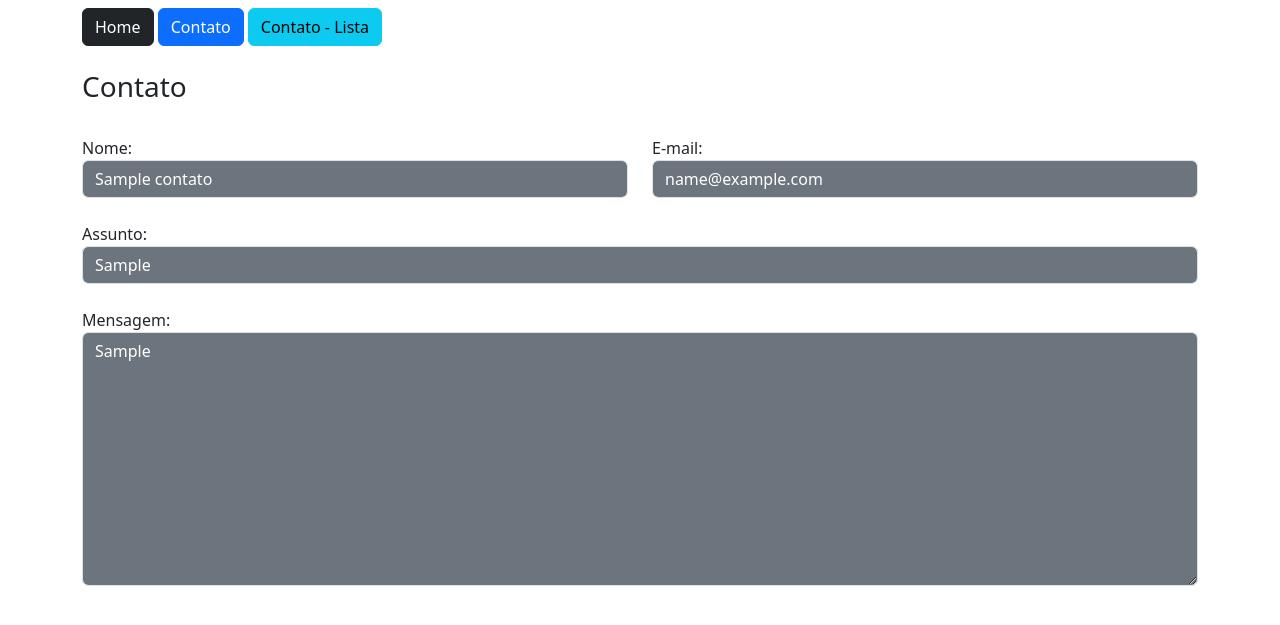
After one commit to Kluiver/Estudo-Flask, a Flask app: page /contato/1/ in a window 1280 px wide. The commit adds this page. Shown: the top 625 px of the page. Run offline with Flask 3, Linux system fonts and the light colour scheme; tables that the repository leaves empty hold one stand-in row (values such as "Sample post").

Commit message:
Criado a página de info do contato e  gerada a chave de segurança de forma correta.

```diff
--- /dev/null
+++ b/app/templates/contato_detail.html
@@ -0,0 +1,36 @@
+<!-- Estende a base -->
+{% extends 'base.html' %}
+
+<!-- Criando o block -->
+{% block content %}
+
+<div class="container">
+    <!-- Incluindo os botoes -->
+    {% include 'nav.html' %}
+
+    <div class="row mt-4">
+        <h3>Contato</h3>
+        <div class="col-md-6 mt-4">
+            Nome:
+            <input type="text" value="{{ obj.nome }}" class="form-control bg-secondary text-white" readonly>
+        </div>
+
+        <div class="col-md-6 mt-4">
+            E-mail:
+            <input type="text" value="{{ obj.email }}" class="form-control bg-secondary text-white" readonly>
+        </div>
+
+        <div class="col-12 mt-4">
+            Assunto:
+            <input type="text" value="{{ obj.assunto }}" class="form-control bg-secondary text-white" readonly>
+        </div>
+
+        <div class="col-12 mt-4">
+            Mensagem:
+            <textarea type="text" rows="10" class="form-control bg-secondary text-white" readonly>{{ obj.mensagem }}</textarea>
+        </div>
+    </div>
+
+</div>
+{% endblock %}
+<!-- fechando o bloco -->
--- a/app/templates/contato_lista.html
+++ b/app/templates/contato_lista.html
@@ -33,6 +33,7 @@
                         <th>E-mail</th>
                         <th>Assunto</th>
                         <th>Respondido?</th>
+                        <th></th>
                     </thead>
                     <!-- Corpo da tabela -->
                      <tbody>
@@ -53,6 +54,7 @@
                                 <!-- Fim do if -->
                                 {% endif %}
                             </td>
+                            <td><a href="{{ url_for('contato_detail', id=linha.id) }}"><img src="{{url_for('static', filename='img/next.png')}}" style="width: 20px;"></a></td>
 
                         </tr>
                         <!-- Fim do for -->
--- a/app/templates/index.html
+++ b/app/templates/index.html
@@ -17,6 +17,9 @@
         <p>Bem vindo {{context.usuario}} à aula de Flask!!!</p>
         <p><b>Idade: </b>{{context.idade}}</p>
 
+        <!-- Pegando a imagem na pasta static -->
+        <img src="{{ url_for('static', filename='img/logo.png') }}">
+
     </div>
 <!-- Fim do bloco -->
  {% endblock %}
--- a/app/views.py
+++ b/app/views.py
@@ -30,7 +30,7 @@ def homepage():
 
 #FORMATO DE FORMULÁRIO NÃO RECOMENDADO
 #criando outra rota
-@app.route('/contato_old', methods=['GET', 'POST'])
+@app.route('/contato_old/', methods=['GET', 'POST'])
 def contato_old():
     #criando o contexto para retornar ao HTML
     context = {}
@@ -66,7 +66,7 @@ def contato_old():
 
 
 #FORMATO DE FORMULÁRIO RECOMENDADO
-@app.route('/contato', methods=['GET', 'POST'])
+@app.route('/contato/', methods=['GET', 'POST'])
 def contato():
     #definindo o formulário
     form = ContatoForm()
@@ -84,7 +84,7 @@ def contato():
 
 
 #criando nova view para a lista de contatos
-@app.route('/contato/lista')
+@app.route('/contato/lista/')
 def contato_lista():
 
     #verificando se a requisição foi GET
@@ -105,3 +105,11 @@ def contato_lista():
 
     #retorno o HTML da lista de contatos
     return render_template('contato_lista.html', context=context)
+
+# Criando rota dinâmica
+@app.route('/contato/<int:id>/')
+def contato_detail(id):
+
+    # Pegando o dado do contato e salvando em um objeto pelo ID
+    obj = Contato.query.get(id)
+    return render_template('contato_detail.html', obj=obj)
--- a/requirements.txt
+++ b/requirements.txt
@@ -14,6 +14,7 @@ itsdangerous==2.2.0
 Jinja2==3.1.5
 Mako==1.3.9
 MarkupSafe==3.0.2
+python-dotenv==1.0.1
 SQLAlchemy==2.0.38
 typing_extensions==4.12.2
 Werkzeug==3.1.3
```
Also changed, not shown: app/__init__.py (+9 -2 lines), create_secret.py (added, +10 -0 lines), app/static/img/logo.png (added), app/static/img/next.png (added), 1 other file.
